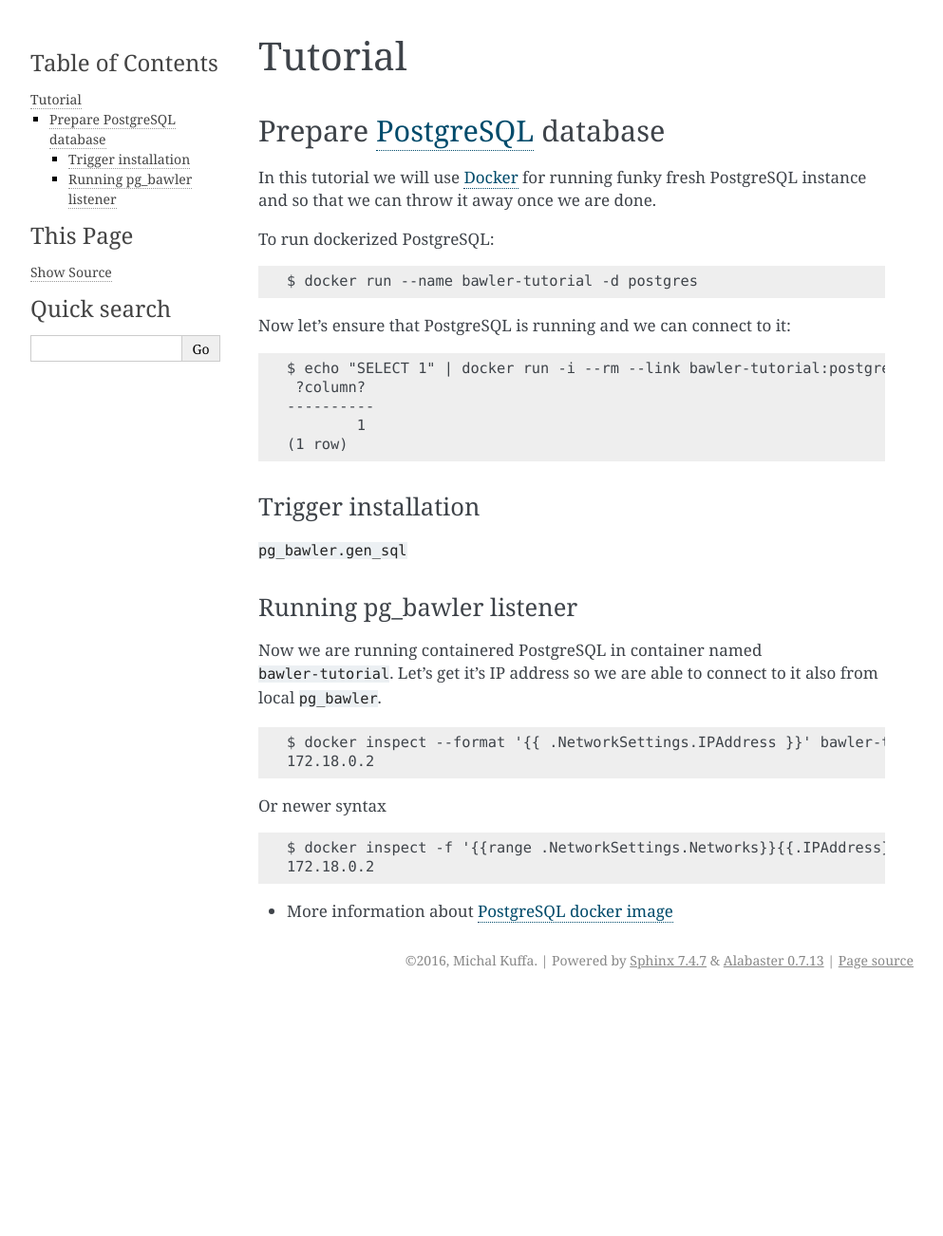
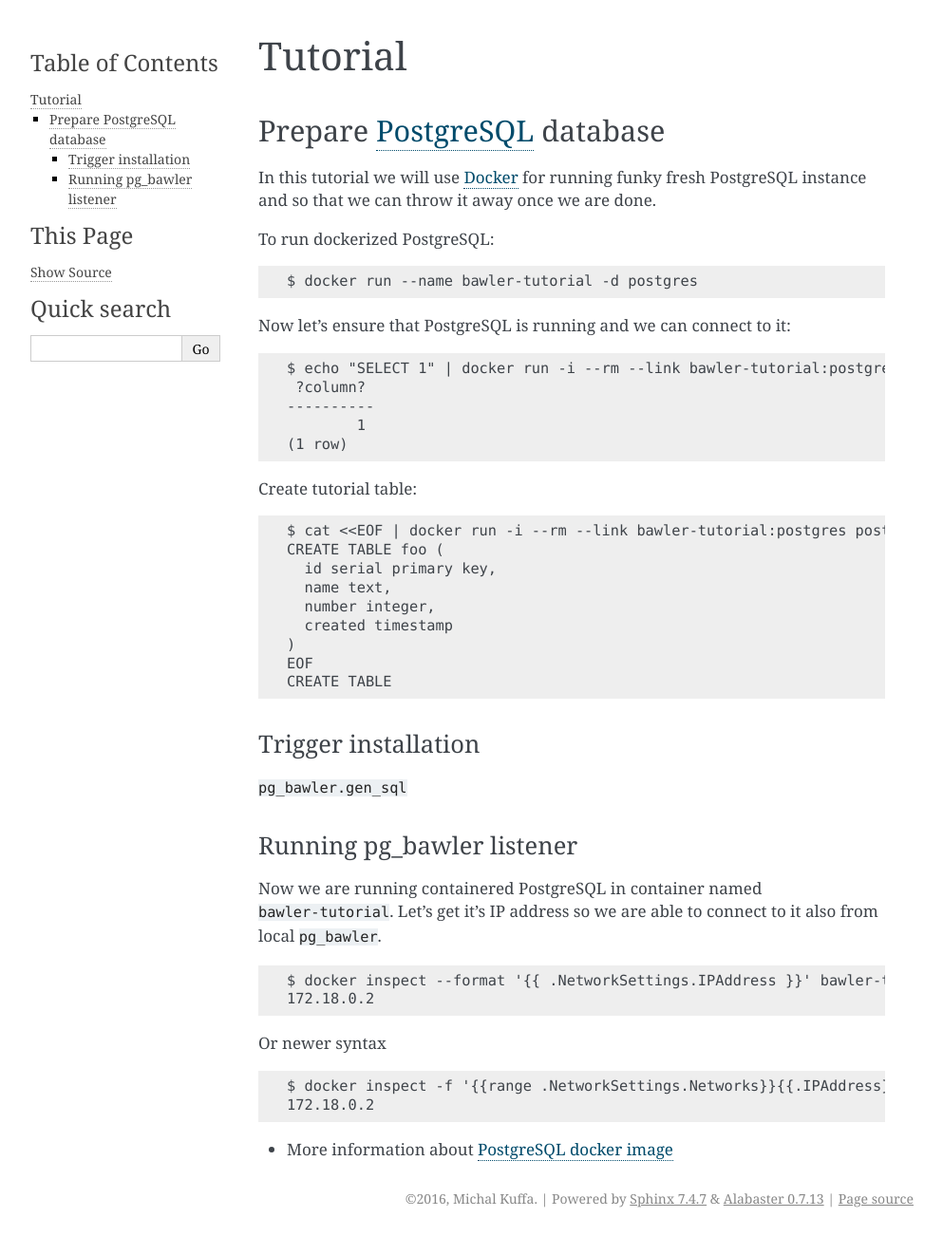
Before and after one commit to Vnet-as/pg_bawler, a Sphinx documentation site: the page built from docs/tutorial.rst, in a window 1280 px wide. Shown: the whole page at 95% size, without its empty margins (148-1141 px from the left). Built offline with Sphinx 7.4.7, drawn with Linux system fonts in a browser that asks for light colours; before the commit the page ends 1051 px from its top, so only the background shows below that.

Commit message:
Add table creation part to tutorial

```diff
--- a/docs/tutorial.rst
+++ b/docs/tutorial.rst
@@ -26,6 +26,20 @@
         (1 row)
 
 
+Create tutorial table::
+
+	$ cat <<EOF | docker run -i --rm --link bawler-tutorial:postgres postgres psql -h postgres -U postgres
+	CREATE TABLE foo (
+	  id serial primary key,
+	  name text,
+	  number integer,
+	  created timestamp
+	)
+	EOF
+	CREATE TABLE
+
+
+
 Trigger installation
 --------------------
 
```
